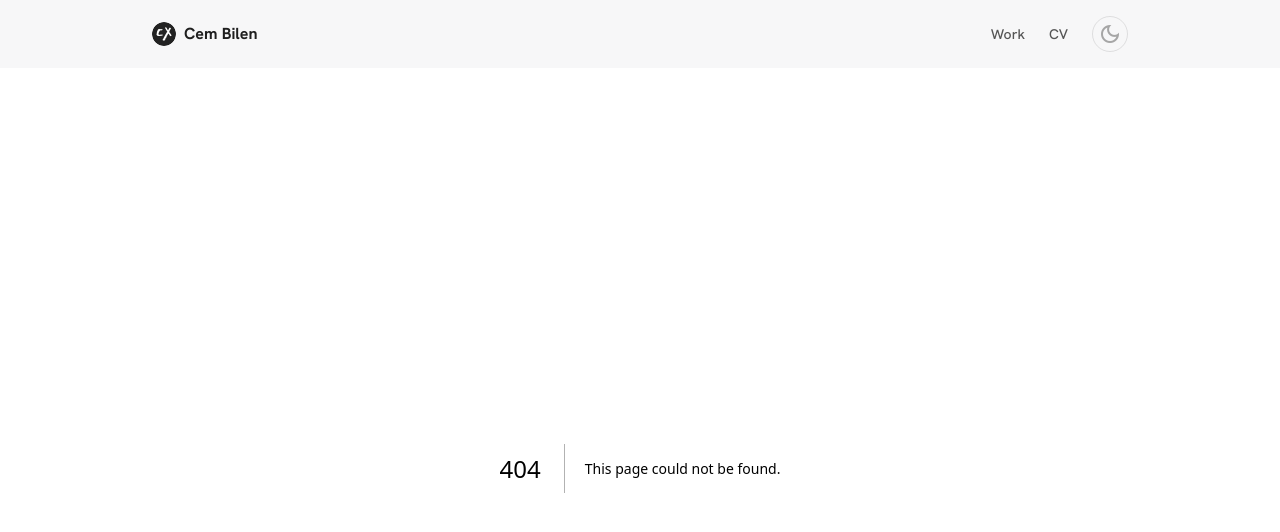
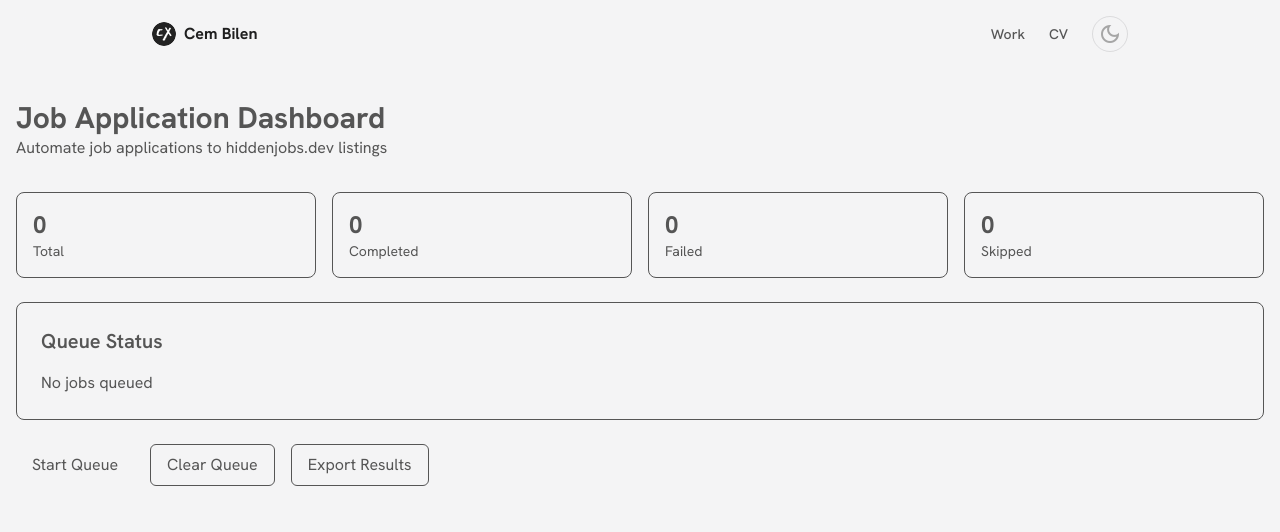
Before and after one commit to CXBilen/cxbilen.com, a Next.js app: page /tools/jobs in a window 1280 px wide. Before the commit this address had no page. Shown: the top 532 px of the page. Built offline with nearby package versions, Linux system fonts and the light colour scheme.

Commit message:
feat(jobs): add dashboard page structure

```diff
--- /dev/null
+++ b/app/tools/jobs/page.tsx
@@ -0,0 +1,55 @@
+// app/tools/jobs/page.tsx
+
+export default function JobsDashboard() {
+  return (
+    <div className="container mx-auto px-4 py-8">
+      <div className="mb-8">
+        <h1 className="text-3xl font-bold">Job Application Dashboard</h1>
+        <p className="text-muted-foreground">
+          Automate job applications to hiddenjobs.dev listings
+        </p>
+      </div>
+
+      <div className="grid gap-6">
+        {/* Stats cards placeholder */}
+        <div className="grid grid-cols-1 md:grid-cols-4 gap-4">
+          <div className="border rounded-lg p-4">
+            <div className="text-2xl font-bold">0</div>
+            <div className="text-sm text-muted-foreground">Total</div>
+          </div>
+          <div className="border rounded-lg p-4">
+            <div className="text-2xl font-bold">0</div>
+            <div className="text-sm text-muted-foreground">Completed</div>
+          </div>
+          <div className="border rounded-lg p-4">
+            <div className="text-2xl font-bold">0</div>
+            <div className="text-sm text-muted-foreground">Failed</div>
+          </div>
+          <div className="border rounded-lg p-4">
+            <div className="text-2xl font-bold">0</div>
+            <div className="text-sm text-muted-foreground">Skipped</div>
+          </div>
+        </div>
+
+        {/* Queue status placeholder */}
+        <div className="border rounded-lg p-6">
+          <h2 className="text-xl font-semibold mb-4">Queue Status</h2>
+          <p className="text-muted-foreground">No jobs queued</p>
+        </div>
+
+        {/* Controls placeholder */}
+        <div className="flex gap-4">
+          <button className="px-4 py-2 bg-primary text-primary-foreground rounded-md">
+            Start Queue
+          </button>
+          <button className="px-4 py-2 border rounded-md">
+            Clear Queue
+          </button>
+          <button className="px-4 py-2 border rounded-md">
+            Export Results
+          </button>
+        </div>
+      </div>
+    </div>
+  );
+}
```
